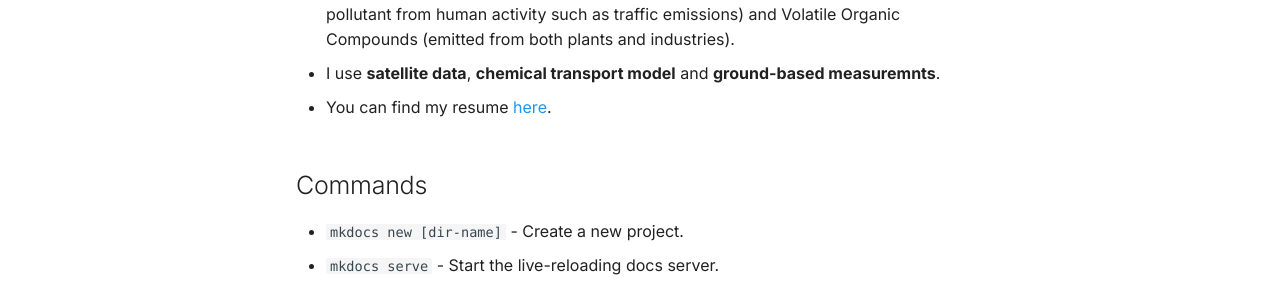
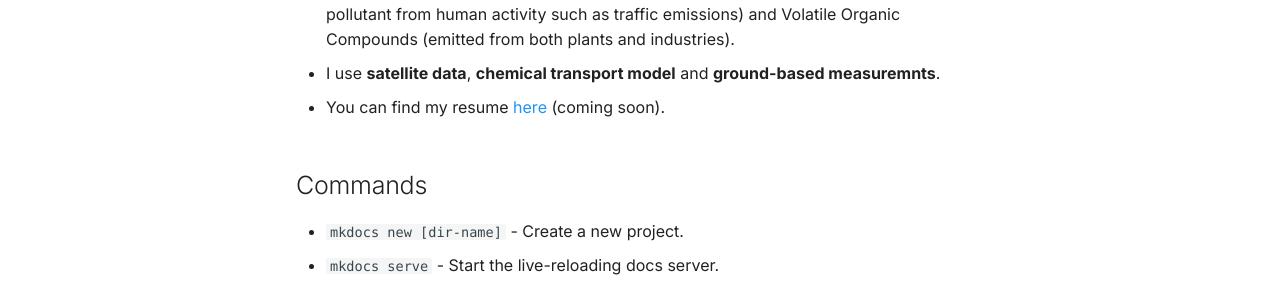
Before and after one commit to LiXicheng01/Xicheng-Li, an MkDocs documentation site: the page built from docs/index.md, in a window 1280 px wide. Shown: the part 293-583 px from the top of the page. Built offline with MkDocs 1.6.1 and Material for MkDocs 9.7.7, drawn with Linux system fonts in a browser that asks for light colours; some web fonts are replaced.

Commit message:
Fix resume link with coming soon note

```diff
--- a/docs/index.md
+++ b/docs/index.md
@@ -6,7 +6,7 @@
 
 - I use **satellite data**, **chemical transport model** and **ground-based measuremnts**.
 
-- You can find my resume [here](assets/resume/resume.pdf).
+- You can find my resume [here](assets/resume/resume.pdf) (coming soon).
 
 
 ## Commands
```
